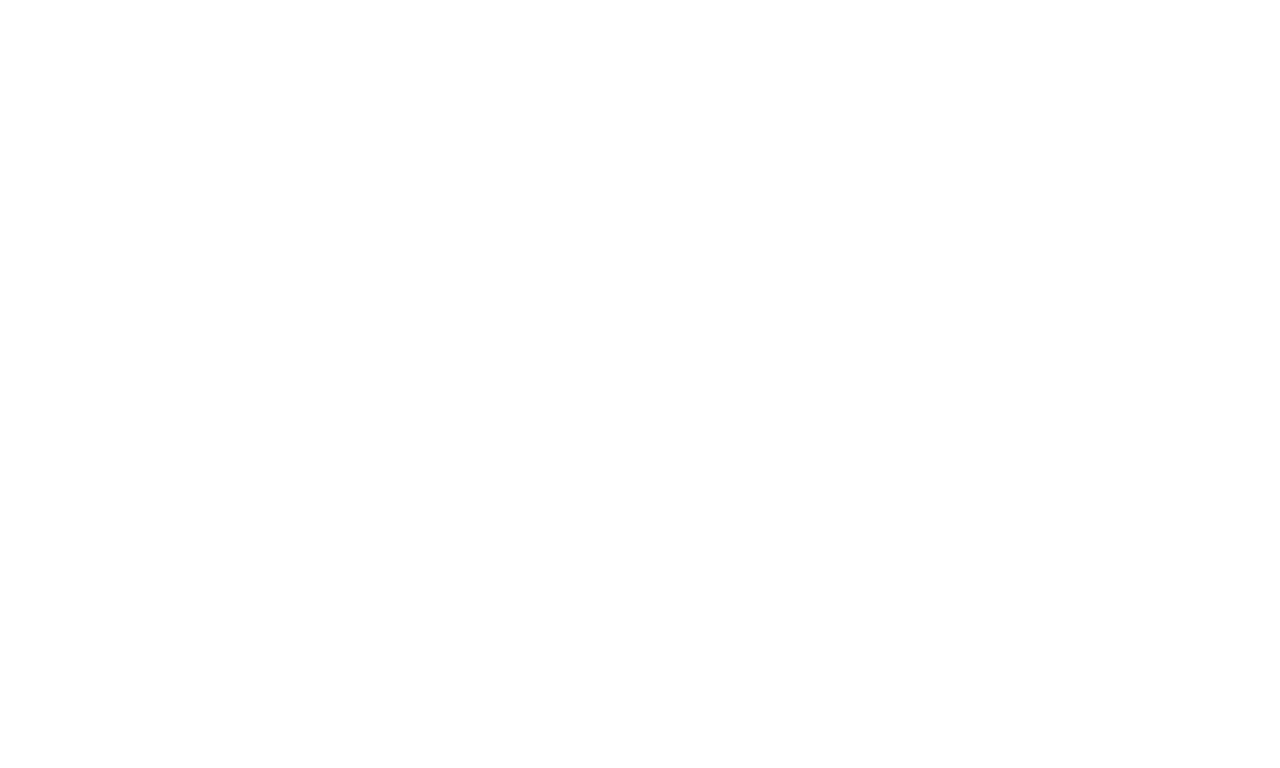
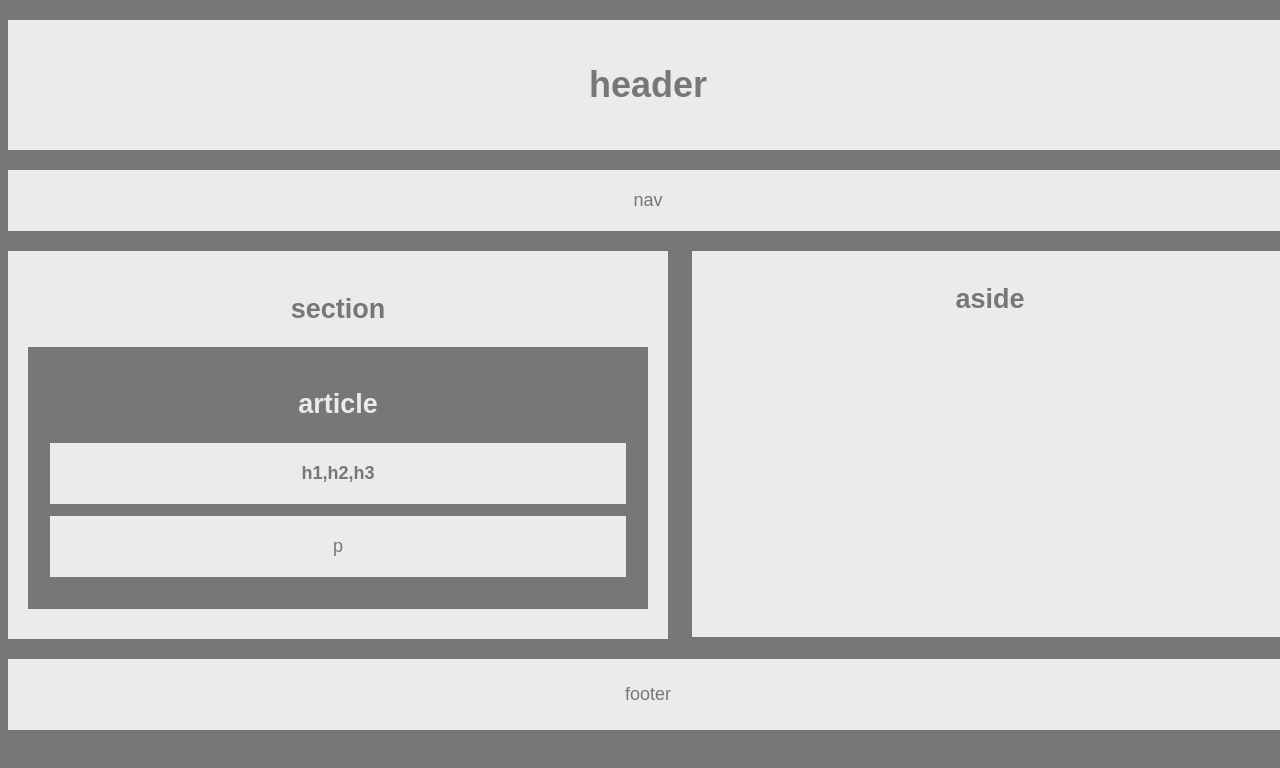
Before and after one commit to HumanJBooF/hw-wireframe, a plain HTML site: page index.html in a window 1280 px wide. Drawn offline with Linux system fonts and the light colour scheme.

Commit message:
finished

```diff
--- a/index.html
+++ b/index.html
@@ -7,4 +7,28 @@
     <title>First Homework</title>
 </head>
 
+<body>
+    <header>
+        <h1>header</h1>
+    </header>
+
+    <nav>nav</nav>
+
+        <aside>
+            <h1>aside</h1>
+        </aside>
+
+        <section>
+            <h2>section</h2>
+                <article>
+                    <h2>article</h2>
+                        <strong><div class="h">h1,h2,h3</div></strong>
+                        <div class="p">p</div>
+                </article>
+        </section>
+
+    <footer>footer</footer>
+
+</body>
+
 </html>
--- a/style.css
+++ b/style.css
@@ -0,0 +1,80 @@
+
+
+
+body {
+    font-family: Arial, Helvectica Neue, Helvectia, sans-serif;
+    color: #777;
+    background: #777;
+    width: 960pt;
+    font-size: 18px;
+}
+
+header {
+    background: #ebebeb;
+    text-align: center;
+    padding: 20px;
+    margin: 20px 0px;
+}
+
+nav {
+    background: #ebebeb;
+    text-align: center;
+    padding: 20px;
+    margin-bottom: 20px;
+}
+
+section {
+    background: #ebebeb;
+    width: 50%;
+    text-align: center;
+    float: left;
+    margin-right: 12px;
+    padding: 20px 10px;
+    margin-bottom: 20px;
+}
+
+aside {
+    background: #ebebeb;
+    float: right;
+    text-align: center;
+    width: 45%;
+    margin-left: 12px;
+    padding: 10px 10px 300px 10px;
+}
+
+article {
+    color: #ebebeb;
+    background: #777;
+    padding: 20px 10px;
+    margin: 10px;
+}
+
+h1 {
+    color: #777;
+    background: #ebebeb;
+}
+
+.p {
+    color: #777;
+    background: #ebebeb;
+    margin: 12px;
+    padding: 20px 20px;
+
+}
+
+footer {
+    background: #ebebeb;
+    clear: both;
+    padding: 25px 0px;
+    text-align: center;
+    margin-top: 12px;
+}
+
+.h {
+    color: #777;
+    background: #ebebeb;
+    padding: 20px 20px;
+    text-align: center;
+    margin: 12px;
+
+}
```
